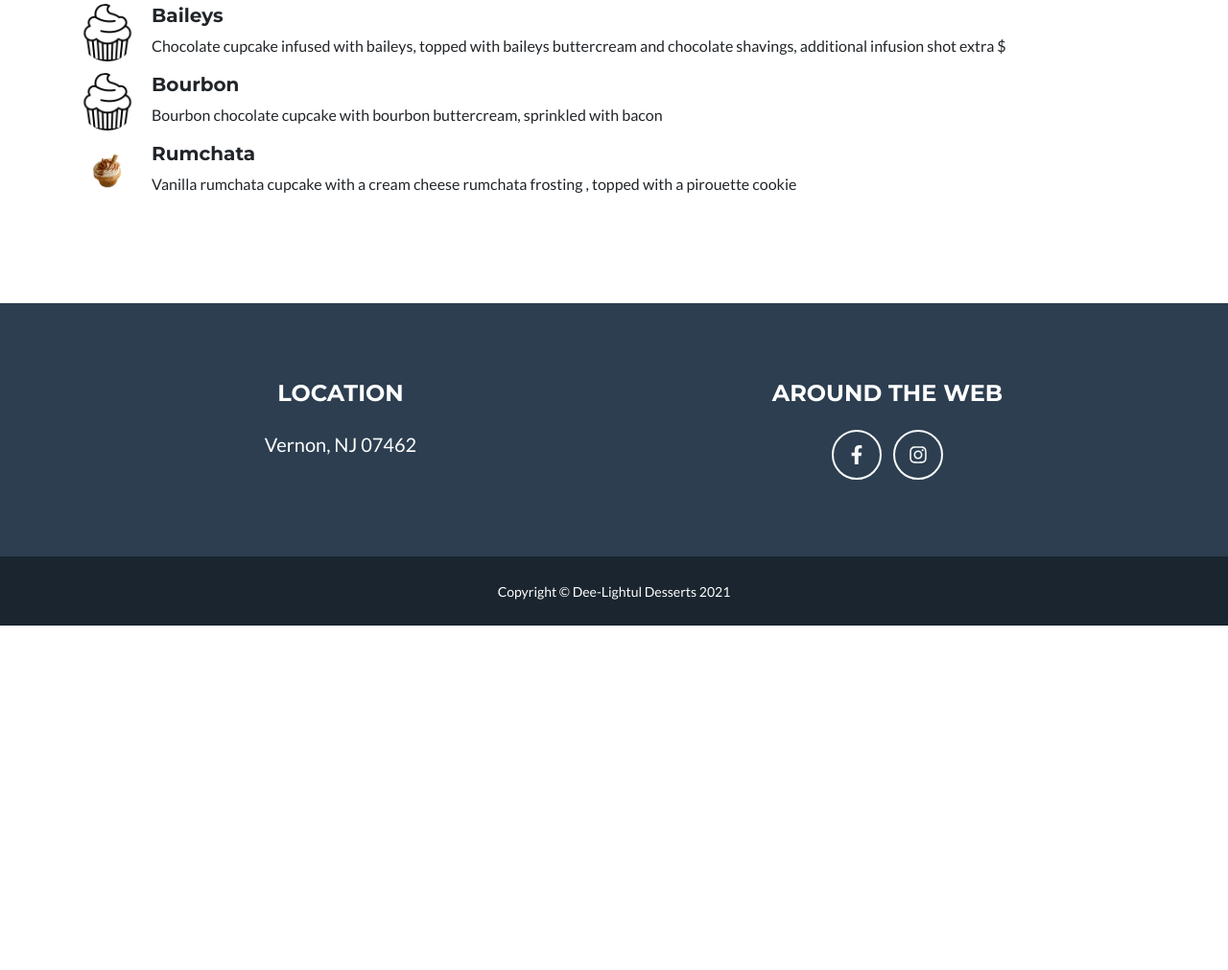
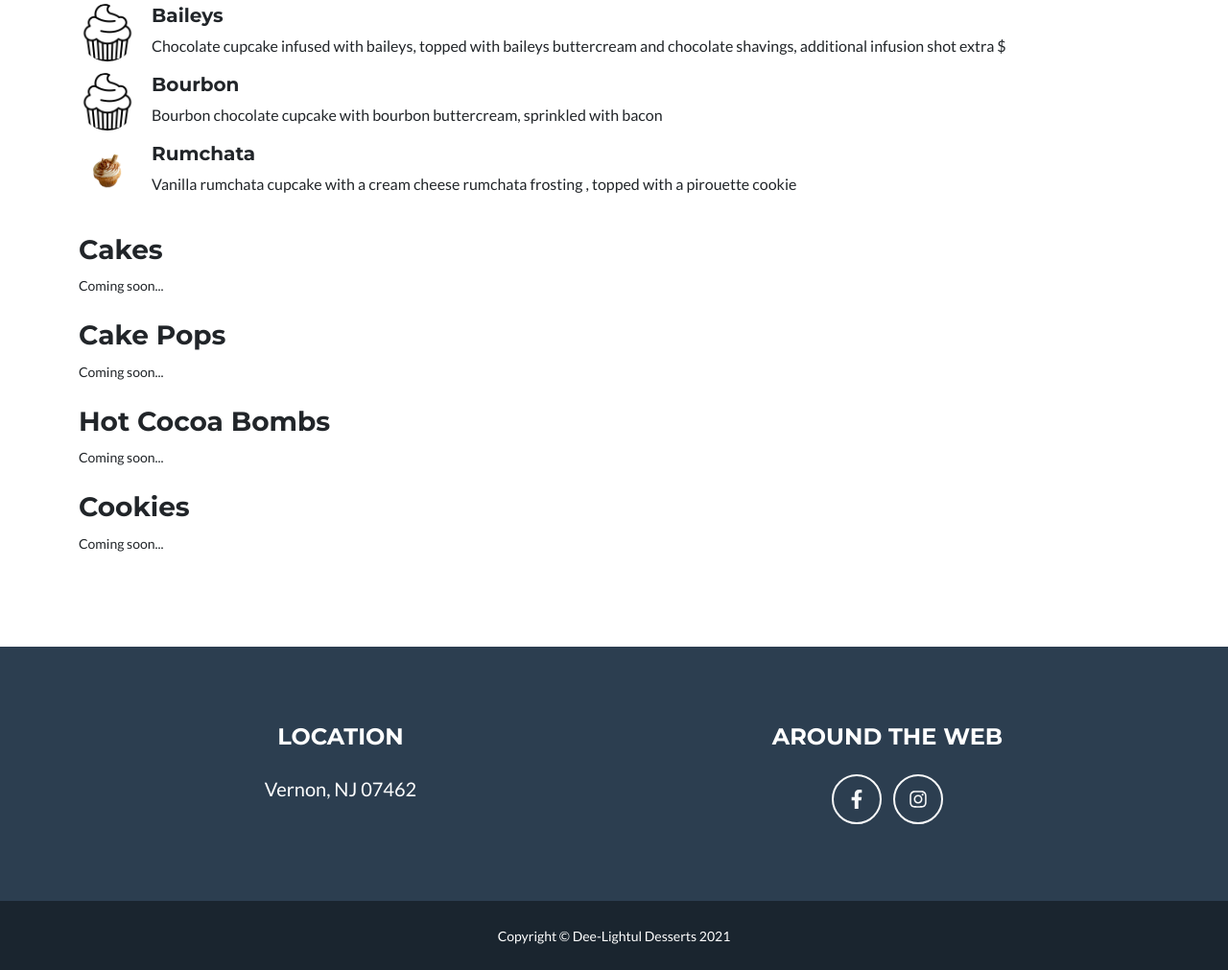
Before and after one commit to mnoah66/deelightfuldesserts, a Django app: page /the-goods/ in a window 1280 px wide. Shown: the part 1166-2177 px from the top of the page at 96% size. Before the commit the page ends 1818 px from the top, so only its background shows below. Run offline with Django 3.2, Linux system fonts and the light colour scheme; some libraries are stand-ins or nearby versions.

Commit message:
menu page updates

```diff
--- a/photos/templates/photos/menu.html
+++ b/photos/templates/photos/menu.html
@@ -17,7 +17,7 @@
           Chocolate
         </h5>
         <p>
-         Chocolate cupcake with  chocolate  or vanilla buttercream
+          Chocolate cupcake with chocolate or vanilla buttercream
         </p>
       </div>
     </div>
@@ -33,7 +33,8 @@
           Snickers Surprise
         </h5>
         <p>
-           Chocolate cupcake with a snickers in the middle,  peanut butter buttercream topped with chopped peanuts and chocolate sauce
+          Chocolate cupcake with a snickers in the middle, peanut butter buttercream topped with chopped peanuts and
+          chocolate sauce
         </p>
       </div>
     </div>
@@ -41,15 +42,15 @@
     <!-- Media object -->
     <div class="d-flex">
       <!-- Image -->
-      <img src="{% static 'assets/img/portfolio/chocolate_covered_strawberry.png' %}" alt="John Doe" class="me-3 rounded-circle"
-        style="width: 60px; height: 60px;" />
+      <img src="{% static 'assets/img/portfolio/chocolate_covered_strawberry.png' %}" alt="John Doe"
+        class="me-3 rounded-circle" style="width: 60px; height: 60px;" />
       <!-- Body -->
       <div>
         <h5 class="fw-bold">
           Chocolate covered strawberry
         </h5>
         <p>
-         Chocolate cupcakes with strawberry compote filling,  vanilla buttercream, topped with chocolate covered
+          Chocolate cupcakes with strawberry compote filling, vanilla buttercream, topped with chocolate covered
         </p>
       </div>
     </div>
@@ -71,15 +72,15 @@
     <!-- Media object -->
     <div class="d-flex">
       <!-- Image -->
-      <img src="{% static 'assets/img/portfolio/chocolate_peanut_butter.png' %}" alt="John Doe" class="me-3 rounded-circle"
-        style="width: 60px; height: 60px;" />
+      <img src="{% static 'assets/img/portfolio/chocolate_peanut_butter.png' %}" alt="John Doe"
+        class="me-3 rounded-circle" style="width: 60px; height: 60px;" />
       <!-- Body -->
       <div>
         <h5 class="fw-bold">
           PB cup
         </h5>
         <p>
-          Peanut butter cupcake,  PB cream filling, chocolate buttercream topped with PB cup
+          Peanut butter cupcake, PB cream filling, chocolate buttercream topped with PB cup
         </p>
       </div>
     </div>
@@ -111,7 +112,7 @@
           Funfetti
         </h5>
         <p>
-                  Vanilla cupcake with sprinkles mixed in,  topped with vanilla buttercream and dipped in sprinkles.
+          Vanilla cupcake with sprinkles mixed in, topped with vanilla buttercream and dipped in sprinkles.
         </p>
       </div>
     </div>
@@ -191,7 +192,8 @@
           Caramel Apple Pie
         </h5>
         <p>
-                              Vanilla cupcake with apple pie filling topped with cream cheese frosting and drizzled with caramel, topped with apple slice
+          Vanilla cupcake with apple pie filling topped with cream cheese frosting and drizzled with caramel, topped
+          with apple slice
         </p>
       </div>
     </div>
@@ -207,7 +209,7 @@
           Chai Latte
         </h5>
         <p>
-            Vanilla chai cupcake,  topped with chai buttercream and topped with a cinnamon stick and cinnamon sugar
+          Vanilla chai cupcake, topped with chai buttercream and topped with a cinnamon stick and cinnamon sugar
         </p>
       </div>
     </div>
@@ -239,7 +241,8 @@
           Baileys
         </h5>
         <p>
-            Chocolate cupcake infused with baileys,  topped with baileys buttercream and chocolate shavings,  additional infusion shot extra $
+          Chocolate cupcake infused with baileys, topped with baileys buttercream and chocolate shavings, additional
+          infusion shot extra $
         </p>
       </div>
     </div>
@@ -277,8 +280,23 @@
     </div>
     <!-- End media object-->
 
-  </div>
-
+  </div> <!-- End Container-->
+  <div class="container">
+    <h3 class="pt-4">Cakes</h3>
+    <small>Coming soon...</small>
+  </div> <!--End Container-->
+  <div class="container">
+    <h3 class="pt-4">Cake Pops</h3>
+    <small>Coming soon...</small>
+  </div> <!--End Container-->
+  <div class="container">
+    <h3 class="pt-4">Hot Cocoa Bombs</h3>
+    <small>Coming soon...</small>
+  </div> <!--End Container-->
+  <div class="container">
+    <h3 class="pt-4">Cookies</h3>
+    <small>Coming soon...</small>
+  </div> <!--End Container-->
 </section>
 
 {% endblock %}
```
Also changed, not shown: photos/templates/photos/index.html (+1 -9 lines). Lines whose indentation alone changed are shown as unchanged.
